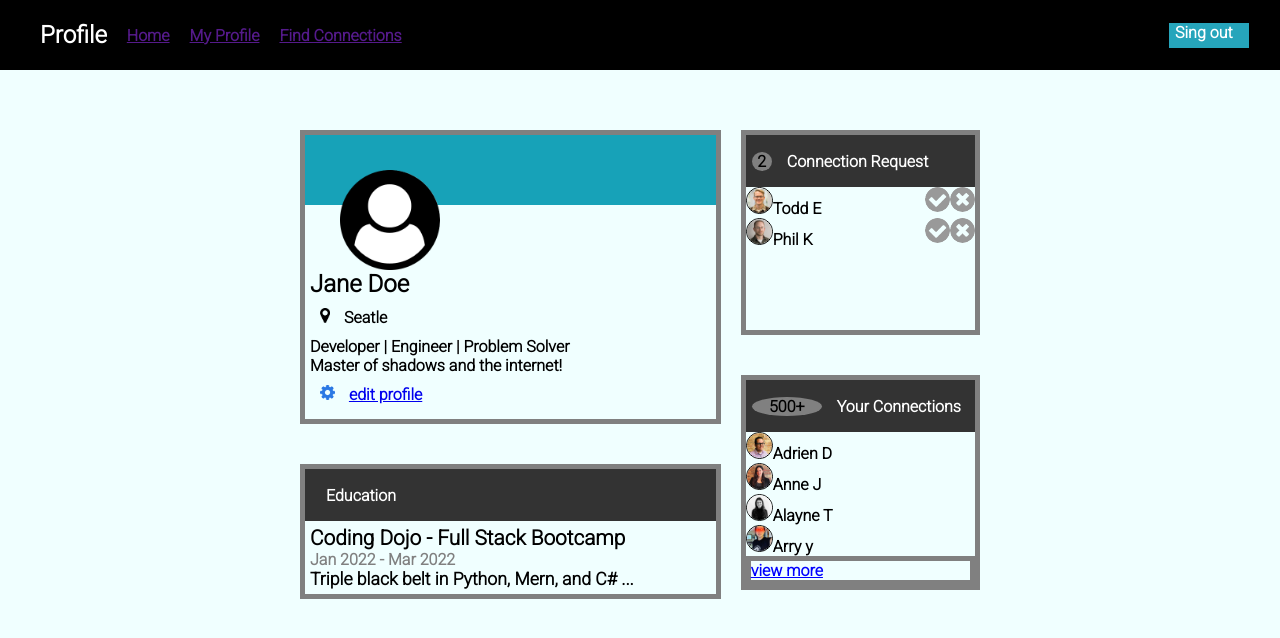
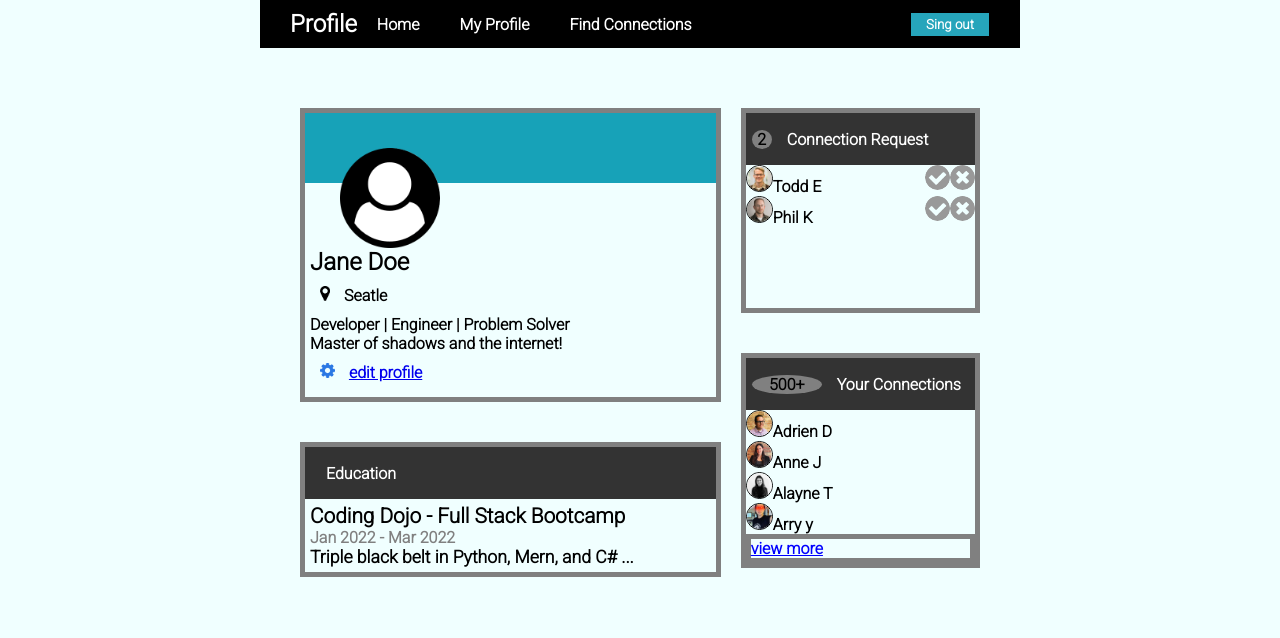
Before and after one commit to HenryCodeT/ProfilePage-PositionCSS-CodingDojo, a plain HTML site: page index.html in a window 1280 px wide. Drawn offline with Linux system fonts and the light colour scheme.

Commit message:
change button and colors

```diff
--- a/index.html
+++ b/index.html
@@ -20,8 +20,8 @@
                 <li><a href="">Find Connections</a></li>
             </ul>
         </div>
-        <div class="button">
-            <a href="#">Sing out</a>
+        <div>
+            <a href="#"><button class="button">Sing out</button></a>
         </div>
     </nav>
     <main class="main">
@@ -91,10 +91,11 @@
                         <div class="content-1">
                             <div class="icons-small"><img src="./images/arry-s.jpg" alt="arry-s" class="border-image">Arry y</div>
                         </div>
+                        <div class="view-more">
+                            <a href="#">view more</a>
+                        </div>
                     </div>
-                    <div class="view-more">
-                        <a href="#">view more</a>
-                    </div>
+
                 </div>
             </div>
         </div>
--- a/style.css
+++ b/style.css
@@ -8,8 +8,11 @@
 body{
     background-color: azure;
 }
+nav{
+    max-width: 700px;
+    margin: 0 auto;
+}
 .navbar{
-    height: 50px;
     background-color: black;
     color: white;
     display: flex;
@@ -53,23 +56,22 @@ body{
     align-items: center;
     list-style-type: none;
 }
-.profile > ul > li {
-    margin: 10px;
+.profile > ul > li > a{
+    text-decoration: none;
+    margin: 10px 20px;
+    color: white;
 }
+
 .title{
     font-size: 1.5rem;
 }
 .button{
+    cursor: pointer;
+    color: white;
     background-color: #26a5bb;
     border:1px solid black;
     height: 25px;
     width: 80px;
-}
-.button > a{
-    text-decoration: none;
-    color: white;
-    padding: 6px;
-
 }
 .card, .education, .connection-request, .your-conection{
     margin: 20px 10px;
@@ -172,6 +174,5 @@ body{
 
 }
 .view-more{
-    margin: 0;
     border: 5px solid gray;
 }
```
